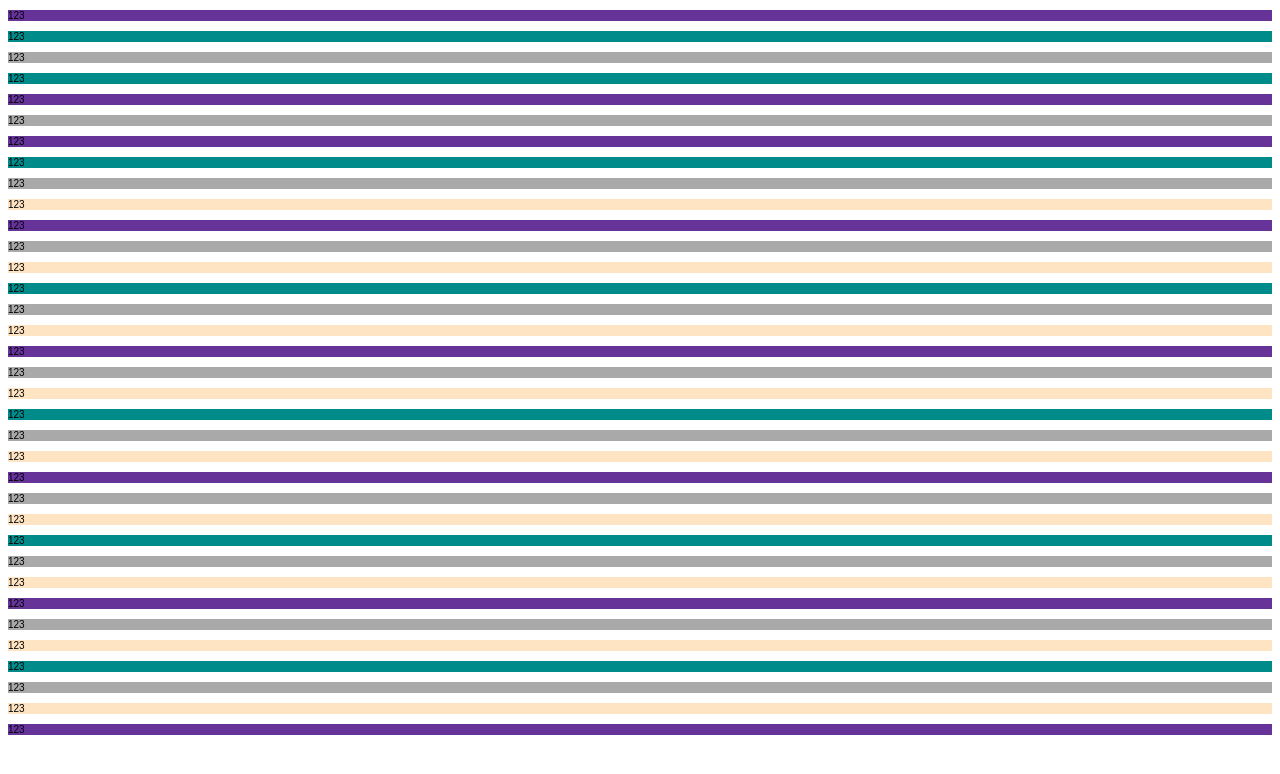
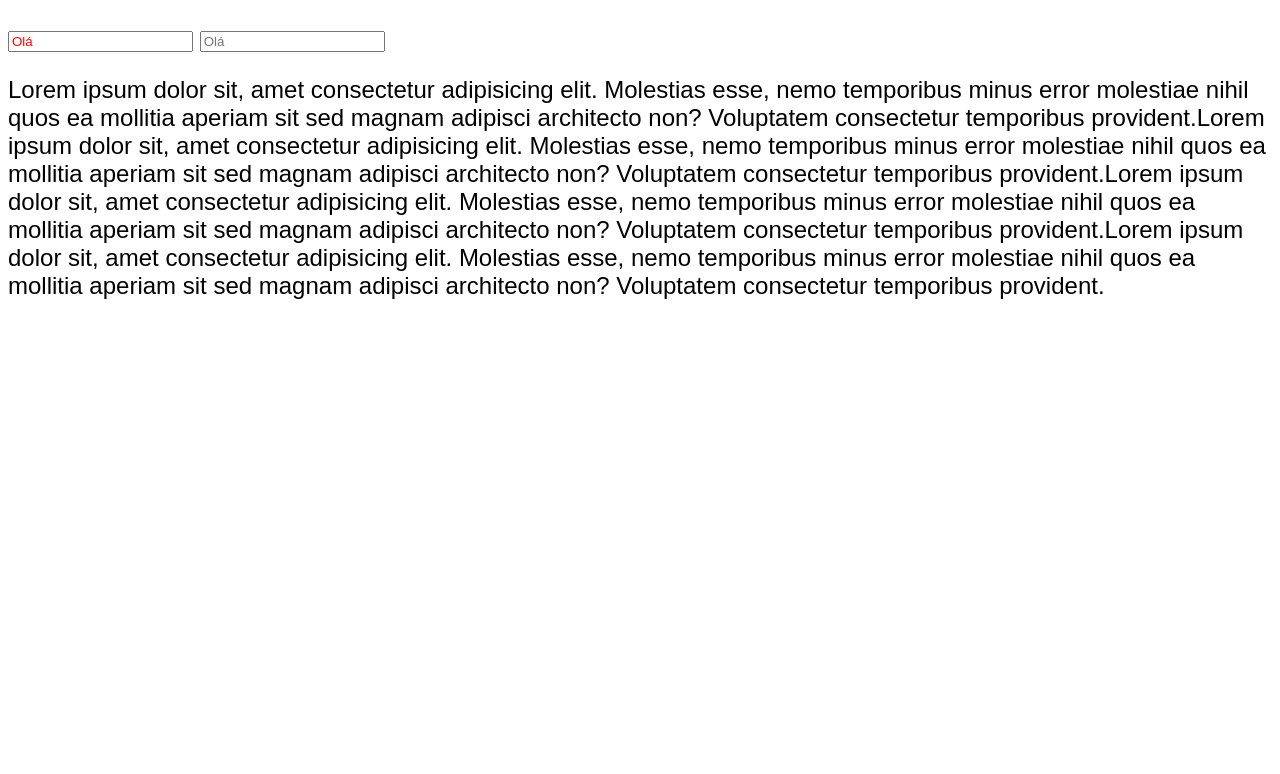
Before and after one commit to Lipas2406/My-HTML-CSS-progress, a plain HTML site: page index.html in a window 1280 px wide. Drawn offline with Linux system fonts and the light colour scheme.

Commit message:
pseudo-elements class

```diff
--- a/assets/css/styles.css
+++ b/assets/css/styles.css
@@ -5,21 +5,9 @@ h1, h2, h3, h4, h5, h6, p {
 }
 
 p {
-    font-size: 10px;
+    font-size: 24px;
 }
 
-p:nth-child(odd) {
-    background-color: rebeccapurple;
+.text::placeholder {
+    color: red;
 }
-
-p:nth-child(even) {
-    background-color: darkcyan;
-}
-
-p:nth-child(3n) {
-    background-color: darkgray;
-}
-
-p:nth-child(3n+10) {
-    background-color: bisque;
-}
--- a/index.html
+++ b/index.html
@@ -7,40 +7,10 @@
     <link rel="stylesheet" href="assets/css/styles.css">
 </head>
 <body>
-    <p>123</p>
-    <p>123</p>
-    <p>123</p>
-    <p>123</p>
-    <p>123</p>
-    <p>123</p>
-    <p>123</p>
-    <p>123</p>
-    <p>123</p>
-    <p>123</p>
-    <p>123</p>
-    <p>123</p>
-    <p>123</p>
-    <p>123</p>
-    <p>123</p>
-    <p>123</p>
-    <p>123</p>
-    <p>123</p>
-    <p>123</p>
-    <p>123</p>
-    <p>123</p>
-    <p>123</p>
-    <p>123</p>
-    <p>123</p>
-    <p>123</p>
-    <p>123</p>
-    <p>123</p>
-    <p>123</p>
-    <p>123</p>
-    <p>123</p>
-    <p>123</p>
-    <p>123</p>
-    <p>123</p>
-    <p>123</p>
-    <p>123</p>
+    <p>
+        <input class="text" type="text" name="text" id="text" placeholder="Olá">
+        <input type="text" name="text" id="text" placeholder="Olá">
+    </p>
+    <p>Lorem ipsum dolor sit, amet consectetur adipisicing elit. Molestias esse, nemo temporibus minus error molestiae nihil quos ea mollitia aperiam sit sed magnam adipisci architecto non? Voluptatem consectetur temporibus provident.Lorem ipsum dolor sit, amet consectetur adipisicing elit. Molestias esse, nemo temporibus minus error molestiae nihil quos ea mollitia aperiam sit sed magnam adipisci architecto non? Voluptatem consectetur temporibus provident.Lorem ipsum dolor sit, amet consectetur adipisicing elit. Molestias esse, nemo temporibus minus error molestiae nihil quos ea mollitia aperiam sit sed magnam adipisci architecto non? Voluptatem consectetur temporibus provident.Lorem ipsum dolor sit, amet consectetur adipisicing elit. Molestias esse, nemo temporibus minus error molestiae nihil quos ea mollitia aperiam sit sed magnam adipisci architecto non? Voluptatem consectetur temporibus provident.</p>
 </body>
 </html>
```
